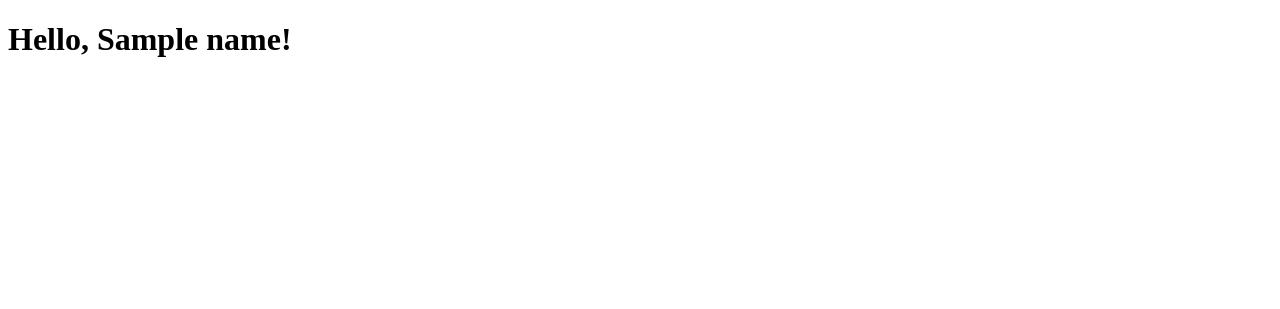
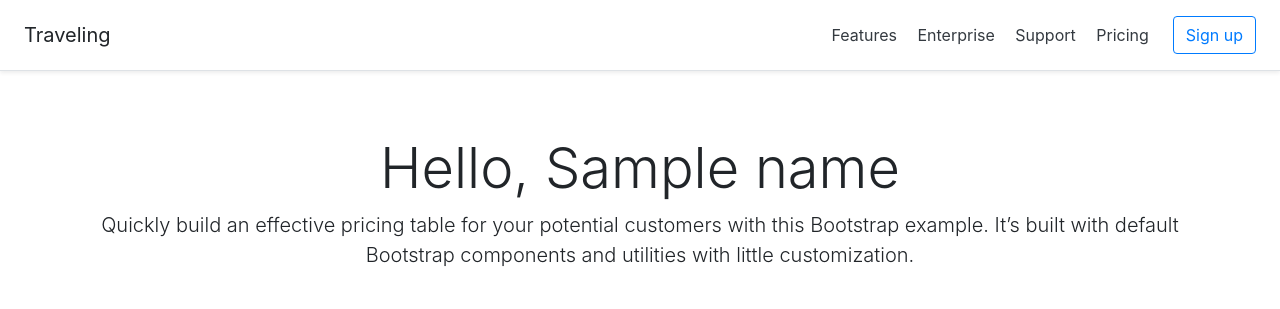
Before and after one commit to HunterOut/Travelling, a Django app: template templates/home.html in a window 1280 px wide. Shown: the top 309 px of the page. Run offline with Django 3.2, Linux system fonts and the light colour scheme; the template is opened without the code that fills it: most values are stand-ins (such as "Sample title", 1, 10 or a date in 2020); some libraries are stand-ins or nearby versions.

Commit message:
добавил в base bootstrap, изменил home с помощью шаблонных тегов

```diff
--- a/templates/base.html
+++ b/templates/base.html
@@ -1,10 +1,33 @@
-<!DOCTYPE html>
+<!doctype html>
 <html lang="en">
-<head>
-    <meta charset="UTF-8">
-    <title>$Title$</title>
-</head>
-<body>
-$END$
-</body>
+  <head>
+    <!-- Required meta tags -->
+    <meta charset="utf-8">
+    <meta name="viewport" content="width=device-width, initial-scale=1, shrink-to-fit=no">
+
+    <!-- Bootstrap CSS -->
+    <link rel="stylesheet" href="https://stackpath.bootstrapcdn.com/bootstrap/4.4.1/css/bootstrap.min.css" integrity="sha384-Vkoo8x4CGsO3+Hhxv8T/Q5PaXtkKtu6ug5TOeNV6gBiFeWPGFN9MuhOf23Q9Ifjh" crossorigin="anonymous">
+
+    <title>{% block title %}{% endblock title%}</title>
+  </head>
+  <body>
+    <div class="d-flex flex-column flex-md-row align-items-center p-3 px-md-4 mb-3 bg-white border-bottom shadow-sm">
+        <h5 class="my-0 mr-md-auto font-weight-normal">Traveling</h5>
+            <nav class="my-2 my-md-0 mr-md-3">
+                <a class="p-2 text-dark" href="#">Features</a>
+                <a class="p-2 text-dark" href="#">Enterprise</a>
+                <a class="p-2 text-dark" href="#">Support</a>
+                <a class="p-2 text-dark" href="#">Pricing</a>
+            </nav>
+                <a class="btn btn-outline-primary" href="#">Sign up</a>
+    </div>
+    <div class="container">
+    {% block content %}{% endblock content%}
+    </div>
+    <!-- Optional JavaScript -->
+    <!-- jQuery first, then Popper.js, then Bootstrap JS -->
+    <script src="https://code.jquery.com/jquery-3.4.1.slim.min.js" integrity="sha384-J6qa4849blE2+poT4WnyKhv5vZF5SrPo0iEjwBvKU7imGFAV0wwj1yYfoRSJoZ+n" crossorigin="anonymous"></script>
+    <script src="https://cdn.jsdelivr.net/npm/popper.js@1.16.0/dist/umd/popper.min.js" integrity="sha384-Q6E9RHvbIyZFJoft+2mJbHaEWldlvI9IOYy5n3zV9zzTtmI3UksdQRVvoxMfooAo" crossorigin="anonymous"></script>
+    <script src="https://stackpath.bootstrapcdn.com/bootstrap/4.4.1/js/bootstrap.min.js" integrity="sha384-wfSDF2E50Y2D1uUdj0O3uMBJnjuUD4Ih7YwaYd1iqfktj0Uod8GCExl3Og8ifwB6" crossorigin="anonymous"></script>
+  </body>
 </html>
--- a/templates/home.html
+++ b/templates/home.html
@@ -1,10 +1,8 @@
-<!DOCTYPE html>
-<html lang="en">
-<head>
-    <meta charset="UTF-8">
-    <title>Learn</title>
-</head>
-<body>
-<h1>Hello, {{name}}!</h1>
-</body>
-</html>
+{% extends "base.html" %}
+{% block title %}Home page{% endblock title%}
+{% block content %}
+<div class="pricing-header px-3 py-3 pt-md-5 pb-md-4 mx-auto text-center">
+    <h1 class="display-4">Hello, {{name}}</h1>
+        <p class="lead">Quickly build an effective pricing table for your potential customers with this Bootstrap example. It’s built with default Bootstrap components and utilities with little customization.</p>
+</div>
+{% endblock content%}
```
